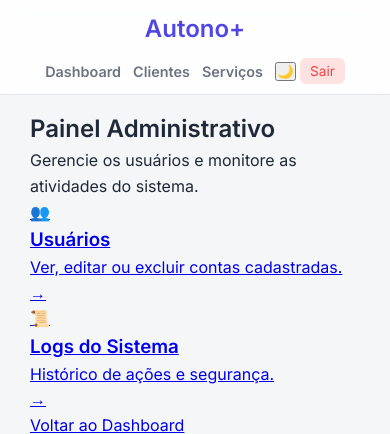
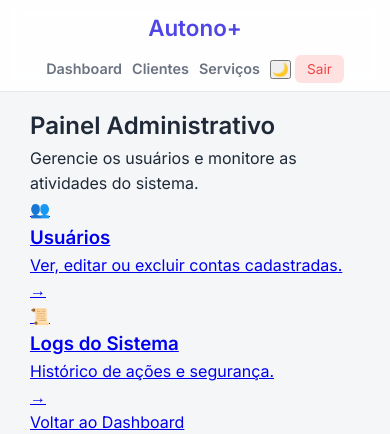
Before and after one commit to euefrai/autono-plus, a Flask app: page /admin in a window 390 px wide. Shown: the top 434 px of the page. Run offline with Flask 3, Linux system fonts and the light colour scheme; a user stored in the database is signed in.

Commit message:
Update style.css

```diff
--- a/static/css/style.css
+++ b/static/css/style.css
@@ -39,8 +39,8 @@ body.dark-theme {
 }
 
 html, body {
-    overflow-x: hidden; /* Garante que nada escape para o lado */
     width: 100%;
+    overflow-x: hidden; /* trava definitiva do scroll lateral */
 }
 
 body {
@@ -49,17 +49,18 @@ body {
     font-family: 'Inter', 'Segoe UI', sans-serif;
     transition: background 0.3s, color 0.3s;
     line-height: 1.6;
-    font-size: 16px; /* Tamanho base ideal para leitura em celular */
+    font-size: 16px;
 }
 
 .container {
     max-width: 1100px;
-    margin: 20px auto; /* Reduzi margem no mobile */
+    width: 100%;
+    margin: 20px auto;
     padding: 0 15px;
 }
 
 /* =========================================
-   3. NAVBAR (RESPONSIVA)
+   3. NAVBAR (RESPONSIVA E SEGURA)
    ========================================= */
 .navbar {
     position: sticky;
@@ -76,6 +77,7 @@ body {
     justify-content: space-between;
     align-items: center;
     padding: 0 15px;
+    flex-wrap: wrap; /* evita estouro horizontal */
 }
 
 .brand {
@@ -83,12 +85,14 @@ body {
     font-weight: 700;
     text-decoration: none;
     color: var(--primary);
+    white-space: nowrap;
 }
 
 .nav-links {
     display: flex;
-    gap: 12px;
+    gap: 10px;
     align-items: center;
+    flex-wrap: wrap; /* permite quebrar no mobile */
 }
 
 .nav-item {
@@ -96,19 +100,21 @@ body {
     color: var(--text-muted);
     font-weight: 600;
     font-size: 0.9rem;
+    white-space: nowrap;
 }
 
 .btn-logout {
     background: #fee2e2;
     color: var(--danger);
-    padding: 5px 10px;
+    padding: 6px 12px;
     border-radius: 6px;
     text-decoration: none;
     font-size: 0.85rem;
+    white-space: nowrap;
 }
 
 /* =========================================
-   4. CARDS E TABELAS (O segredo do scroll lateral zero)
+   4. CARDS E TABELAS
    ========================================= */
 .card {
     background: var(--bg-card);
@@ -116,12 +122,13 @@ body {
     border-radius: 12px;
     box-shadow: 0 4px 12px var(--shadow);
     margin-bottom: 20px;
+    width: 100%;
 }
 
-/* Criamos um container para a tabela respirar */
+/* tabela agora nunca força o body */
 .table-wrapper {
     width: 100%;
-    overflow-x: auto; /* Apenas a tabela desliza se for grande */
+    overflow-x: auto;
     -webkit-overflow-scrolling: touch;
     border-radius: 8px;
     margin-top: 15px;
@@ -129,7 +136,6 @@ body {
 
 table {
     width: 100%;
-    min-width: 500px; /* Garante que os dados não fiquem esmagados */
     border-collapse: collapse;
     background: var(--bg-card);
 }
@@ -140,16 +146,18 @@ th {
     padding: 12px;
     text-align: left;
     font-size: 0.75rem;
+    white-space: nowrap;
 }
 
 td {
     padding: 12px;
     border-bottom: 1px solid var(--border);
     font-size: 0.95rem;
+    white-space: nowrap;
 }
 
 /* =========================================
-   5. FORMULÁRIOS E BOTÕES (Touch Friendly)
+   5. FORMULÁRIOS E BOTÕES
    ========================================= */
 form {
     background: var(--bg-card);
@@ -159,17 +167,18 @@ form {
 
 input, select {
     width: 100%;
-    padding: 14px; /* Aumentado para facilitar o toque */
+    padding: 14px;
     margin-bottom: 12px;
     border-radius: 8px;
     border: 1px solid var(--border);
     background: var(--bg-input);
     color: var(--text-main);
-    font-size: 1rem; /* Evita zoom automático no iOS ao focar */
+    font-size: 1rem;
 }
 
 .btn {
-    width: 100%; /* Botões largos são melhores no celular */
+    width: 100%;
+    max-width: 100%;
     background: var(--primary);
     color: white;
     border: none;
@@ -178,15 +187,23 @@ input, select {
     font-weight: 700;
     cursor: pointer;
     text-align: center;
+    white-space: normal;
 }
 
 /* =========================================
-   6. AJUSTES PARA TELAS PEQUENAS (Media Queries)
+   6. MOBILE (AJUSTES FINAIS)
    ========================================= */
 @media (max-width: 600px) {
+
     .nav-container {
-        flex-direction: column; /* Empilha logo e menu se a tela for muito pequena */
+        flex-direction: column;
+        align-items: stretch;
         gap: 10px;
+    }
+
+    .nav-links {
+        width: 100%;
+        justify-content: center;
     }
 
     .container {
@@ -194,6 +211,12 @@ input, select {
     }
 
     .brand {
-        font-size: 1.5rem;
+        font-size: 1.4rem;
+        text-align: center;
+    }
+
+    .btn-logout {
+        width: 100%;
+        text-align: center;
     }
 }
```
